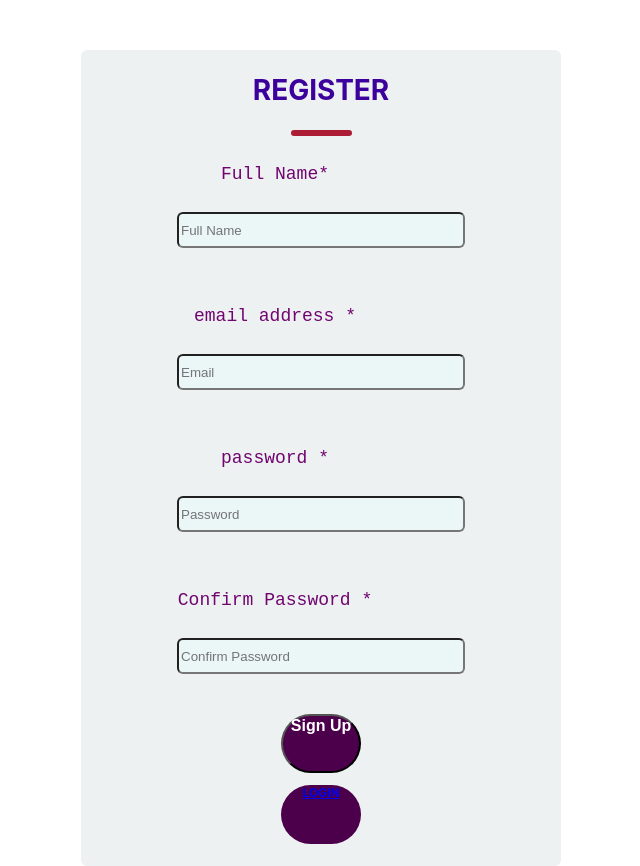
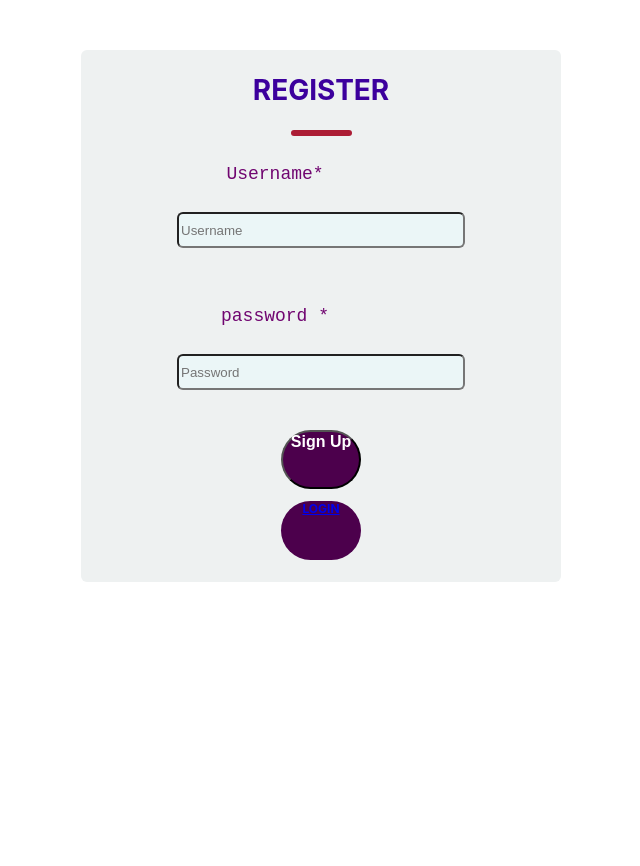
Before and after one commit to nareshvusm-gif/customregapps, a React (Create React App) app in the folder Source/customregapp/: page /register in a window 1280 px wide. Shown: the whole page, without its empty margins (319-959 px from the left). After the commit the page ends 800 px from the top, so only its background shows below. Built offline with nearby package versions, Linux system fonts and the light colour scheme.

Commit message:
Add Axios for API calls and implement login/register functionality with dashboard route

```diff
--- a/Source/customregapp/package.json
+++ b/Source/customregapp/package.json
@@ -7,6 +7,7 @@
     "@testing-library/jest-dom": "^6.9.1",
     "@testing-library/react": "^16.3.2",
     "@testing-library/user-event": "^13.5.0",
+    "axios": "^1.16.1",
     "react": "^19.2.6",
     "react-dom": "^19.2.6",
     "react-router-dom": "^7.15.0",
--- a/Source/customregapp/src/App.js
+++ b/Source/customregapp/src/App.js
@@ -1,6 +1,7 @@
 import { BrowserRouter as Router, Routes, Route } from 'react-router-dom';
 import Login from './components/Login';
 import Register from './components/Register';
+import Dashboard from './components/dashboard';
 
 function App() {
   return (
@@ -8,6 +9,7 @@ function App() {
       <Routes>
         <Route path="/login" element={<Login />} />
         <Route path="/register" element={<Register />} />
+        <Route path="/dashboard" element={<Dashboard />} />
         <Route path="/" element={<Login />} /> {/* Default route */}
       </Routes>
     </Router>
--- a/Source/customregapp/src/components/Login.js
+++ b/Source/customregapp/src/components/Login.js
@@ -1,17 +1,31 @@
 import React, { useState } from 'react';
+import axios from 'axios';
+
 import { useNavigate, Link } from 'react-router-dom';
 
 import './login.css'; // Assuming you have some basic styles for auth forms
 
 function Login() {
-  const [email, setEmail] = useState('');
+   const [userName, setUserName] = useState('');
+  const [password, setPassword] = useState('');
   const navigate = useNavigate();
 
-  const handleLogin = (e) => {
-    e.preventDefault();
-    // Logic to verify credentials would go here
-    console.log("Logged in with:", email);
-    navigate('/dashboard'); // Redirect to a protected page
+    const handleSubmit = async (e) => {
+    e.preventDefault(); // Prevents page reload
+    console.log("Logged in with:", userName);
+   navigate('/dashboard');
+
+    try {
+      const response = await axios.post('http://localhost:8080/user/login', {
+        userName: userName,
+        password: password
+      });
+
+      console.log('Login Success:', response.data);
+      // Save token to localStorage or handle successful redirect here
+    } catch (error) {
+      console.error('Login Failed:', error.response?.data || error.message);
+    }
   };
 
   return (
@@ -21,12 +35,12 @@ function Login() {
         <div className="underline"></div>
       </div>
       <br />
-      <form className="form-container" onSubmit={handleLogin}>
+      <form className="form-container" onSubmit={handleSubmit}>
         <p className='p-username'>Username or email address *</p>
-        <input className="input-text" type="email" placeholder="Email" onChange={(e) => setEmail(e.target.value)} required />
+        <input className="input-text" type="userName" value={userName} placeholder="Username" onChange={(e) => setUserName(e.target.value)} required />
         <br />
         <p className='p-pwd'>Password *</p>
-        <input className="input-text" type="password" placeholder="Password" required />
+        <input className="input-text" type="password" value={password} placeholder="Password" onChange={(e) => setPassword(e.target.value)} required />
         <br />
         <button className="submit" type="submit">Login</button>
       </form>
--- a/Source/customregapp/src/components/Register.js
+++ b/Source/customregapp/src/components/Register.js
@@ -1,17 +1,31 @@
 import React, { useState } from 'react';
+import axios from 'axios';
 import { useNavigate, Link } from 'react-router-dom';
 import './login.css';
 
 
 function Register() {
-  const [formData, setFormData] = useState({ name: '', email: '', password: '' });
+  const [userName, setUserName] = useState('');
+    const [password, setPassword] = useState('');
   const navigate = useNavigate();
 
-  const handleRegister = (e) => {
+  async function handleRegister(e) {
     e.preventDefault();
     // Logic to save user (e.g., to localStorage or API)
-    console.log("Registered:", formData);
+    console.log("Registered:", { userName, password });
     navigate('/login'); // Redirect to login after registration
+
+     try {
+      const response = await axios.post('http://localhost:8080/user/register', {
+        userName: userName,
+        password: password
+      });
+
+      console.log('Registration Success:', response.data);
+      // Save token to localStorage or handle successful redirect here
+    } catch (error) {
+      console.error('Registration Failed:', error.response?.data || error.message);
+    }
   };
 
   return (
@@ -21,18 +35,15 @@ function Register() {
         <div className="underline"></div>
       </div>
       <form className="form-container" onSubmit={handleRegister}>
-        <p className='p-username'>Full Name*</p>
-        <input className="input-text" type="text" placeholder="Full Name" onChange={(e) => setFormData({...formData, name: e.target.value})} required />
+        <p className='p-username'>Username*</p>
+        <input className="input-text" type="text" placeholder="Username" onChange={(e) => setUserName(e.target.value)} required />
        <br></br>
-               <p className='p-username'>email address *</p>
-        <input className="input-text" type="email" placeholder="Email" onChange={(e) => setFormData({...formData, email: e.target.value})} required />
+                <p className='p-username'>password *</p>
+        <input className="input-text" type="password" placeholder="Password" onChange={(e) => setPassword(e.target.value)} required />
         <br></br>
-                <p className='p-username'>password *</p>
-        <input className="input-text" type="password" placeholder="Password" onChange={(e) => setFormData({...formData, password: e.target.value})} required />
-        <br></br>
-        <p className='p-username'>Confirm Password *</p>
+        {/* <p className='p-username'>Confirm Password *</p>
         <input className="input-text" type="password" placeholder="Confirm Password" onChange={(e) => setFormData({...formData, confirmPassword: e.target.value})} required />
-        <br></br>
+        <br></br> */}
         <button className="submit" type="submit">Sign Up</button>
       </form>
       <p className="r-submit"><Link to="/login">LOGIN</Link></p>
--- /dev/null
+++ b/Source/customregapp/src/components/dashboard.js
@@ -0,0 +1,14 @@
+import React from "react";
+
+
+
+function Dashboard() {
+  return (
+    <div>
+      <h1>Welcome to the Dashboard!</h1>
+      <p>This is a protected page that only logged-in users can see.</p>
+    </div>
+  );
+}
+
+export default Dashboard;
```
Also changed, not shown: 1 other file (tests, documents, lock files or other folders).
